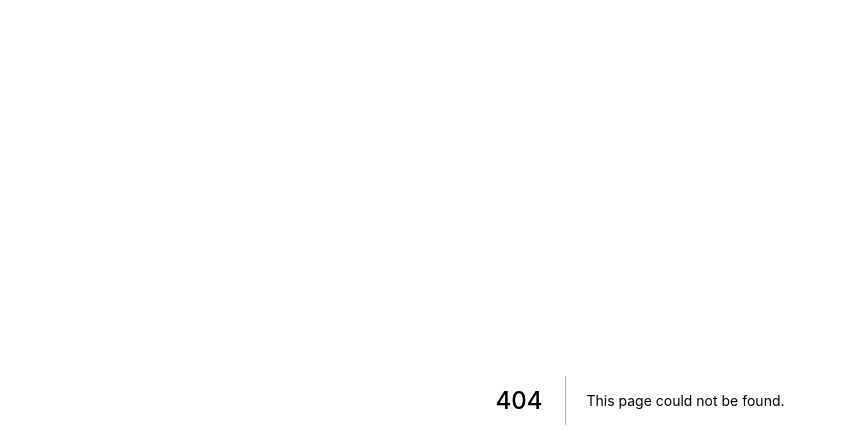
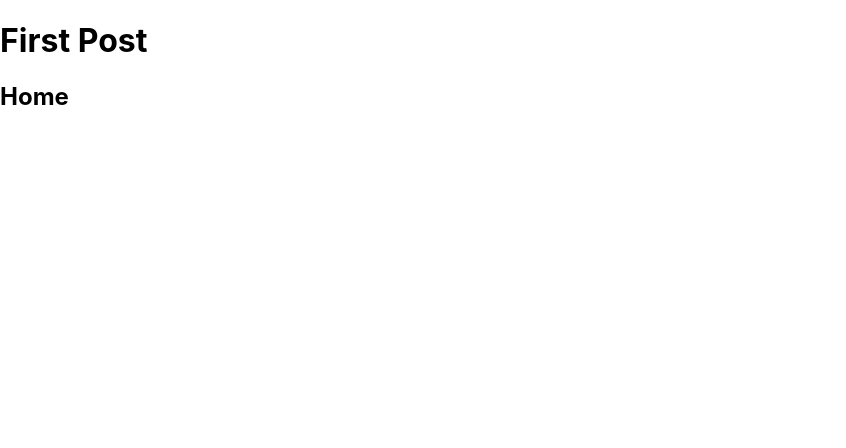
Before and after one commit to RyoMasumura1201/blog_of_the_ore, a Next.js app: page /posts/first-post in a window 1280 px wide. Before the commit this address had no page. Shown: the top 448 px of the page, without its empty margins (0-846 px from the left). Built offline with nearby package versions, Linux system fonts and the light colour scheme.

Commit message:
routing test

```diff
--- a/src/pages/index.tsx
+++ b/src/pages/index.tsx
@@ -1,6 +1,7 @@
 import Head from 'next/head'
 import Image from 'next/image'
 import styles from '../../styles/Home.module.css'
+import Link from 'next/link'
 
 export default function Home() {
   return (
@@ -13,7 +14,7 @@ export default function Home() {
 
       <main className={styles.main}>
         <h1 className={styles.title}>
-          Welcome to <a href="https://nextjs.org">Next.js!</a>
+          <Link href = "/posts/first-post">test</Link>
         </h1>
 
         <p className={styles.description}>
--- /dev/null
+++ b/src/pages/posts/first-post.tsx
@@ -0,0 +1,13 @@
+import Link from 'next/link'
+const FirstPost: React.FC = () => {
+    return (
+        <>
+            <h1>First Post</h1>
+            <h2>
+                <Link href="/">Home</Link>
+            </h2>
+        </>
+    )
+}
+
+export default FirstPost
```
